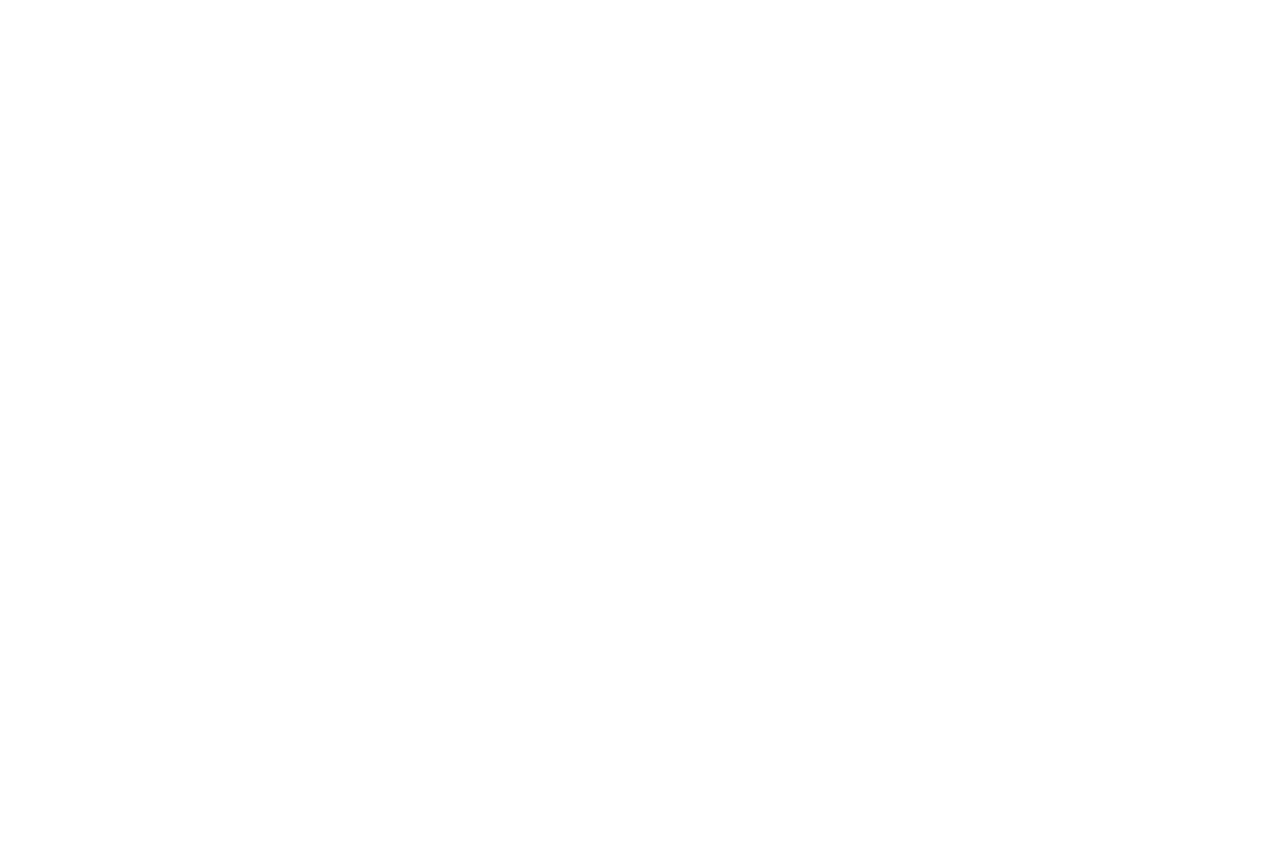
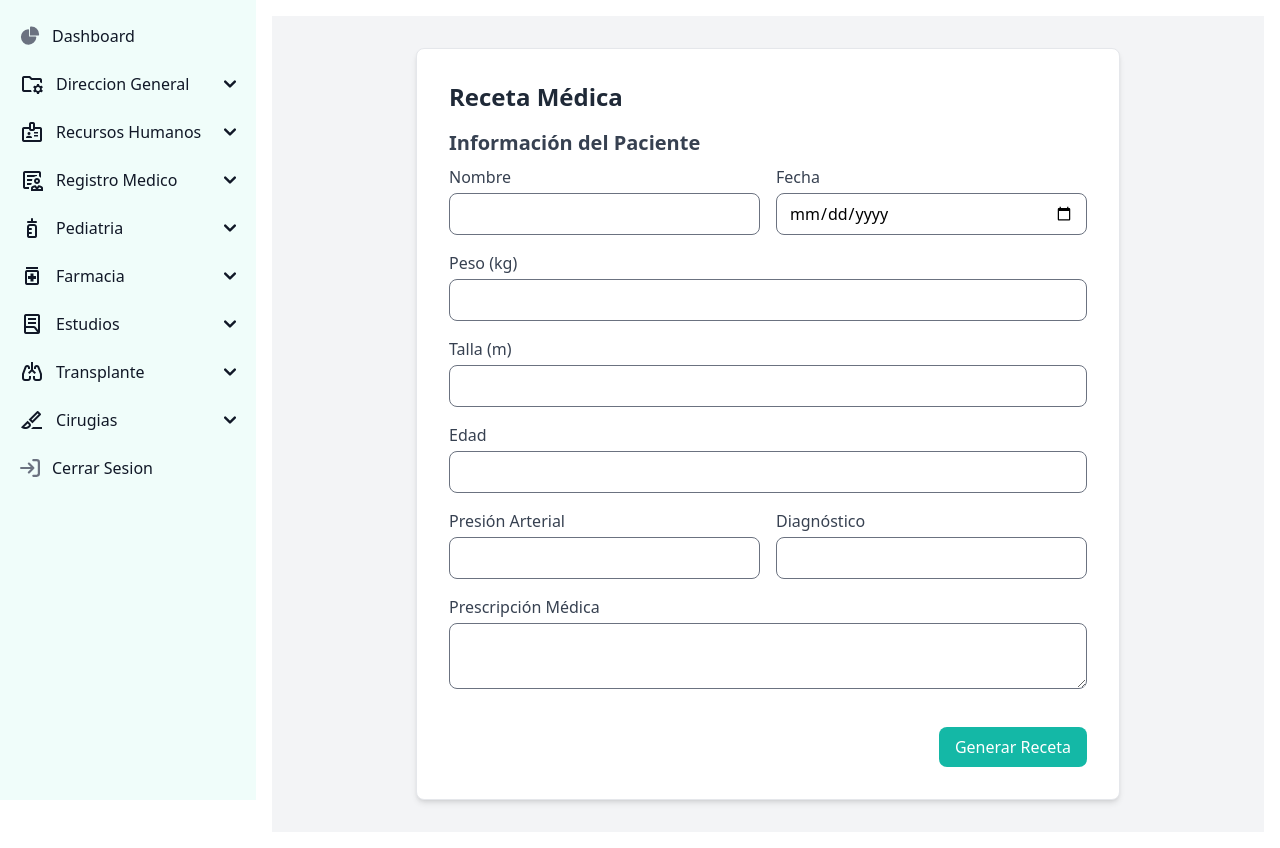
Before and after one commit to Husbam/hospital2.0, a Vue app in the folder Frontend/sitema-hospital/: page /receta in a window 1280 px wide. Before the commit this address had no page. Before the commit the page ends 800 px from the top, so only its background shows below. Built offline with nearby package versions, Linux system fonts and the light colour scheme.

Commit message:
creacion del modulo de resgitros medicos y citas

```diff
--- a/Frontend/sitema-hospital/src/components/dashboard.vue
+++ b/Frontend/sitema-hospital/src/components/dashboard.vue
@@ -93,7 +93,9 @@
                      <a href="#" class="flex items-center w-full p-2 text-gray-900 transition duration-75 rounded-lg pl-11 group hover:bg-gray-100 dark:text-white dark:hover:bg-gray-700">Expediente Medico</a>
                   </li>
                   <li>
+                     <RouterLink to="/receta">
                      <a href="#" class="flex items-center w-full p-2 text-gray-900 transition duration-75 rounded-lg pl-11 group hover:bg-gray-100 dark:text-white dark:hover:bg-gray-700">Recetas Medicas</a>
+                  </RouterLink>
                   </li>
             </ul>
          </li>
--- /dev/null
+++ b/Frontend/sitema-hospital/src/components/recetaMedica.vue
@@ -0,0 +1,61 @@
+<template>
+<div class="bg-gray-100 dark:bg-gray-900">
+    <div class="w-full max-w-3xl mx-auto p-8">
+        <div class="bg-white dark:bg-gray-800 p-8 rounded-lg shadow-md border dark:border-gray-700">
+            <h1 class="text-2xl font-bold text-gray-800 dark:text-white mb-4">Receta Médica</h1>
+
+            <!-- Información del Paciente -->
+            <div class="mb-6">
+                <h2 class="text-xl font-semibold text-gray-700 dark:text-white mb-2">Información del Paciente</h2>
+                <div class="grid grid-cols-2 gap-4">
+                    <div>
+                        <label for="nombre" class="block text-gray-700 dark:text-white mb-1">Nombre</label>
+                        <input type="text" id="nombre" class="w-full rounded-lg border py-2 px-3 dark:bg-gray-700 dark:text-white dark:border-none">
+                    </div>
+                    <div>
+                        <label for="fecha" class="block text-gray-700 dark:text-white mb-1">Fecha</label>
+                        <input type="date" id="fecha" class="w-full rounded-lg border py-2 px-3 dark:bg-gray-700 dark:text-white dark:border-none">
+                    </div>
+                </div>
+
+                <div class="mt-4">
+                    <label for="peso" class="block text-gray-700 dark:text-white mb-1">Peso (kg)</label>
+                    <input type="number" id="peso" class="w-full rounded-lg border py-2 px-3 dark:bg-gray-700 dark:text-white dark:border-none">
+                </div>
+
+                <div class="mt-4">
+                    <label for="talla" class="block text-gray-700 dark:text-white mb-1">Talla (m)</label>
+                    <input type="number" id="talla" class="w-full rounded-lg border py-2 px-3 dark:bg-gray-700 dark:text-white dark:border-none">
+                </div>
+
+                <div class="mt-4">
+                    <label for="edad" class="block text-gray-700 dark:text-white mb-1">Edad</label>
+                    <input type="number" id="edad" class="w-full rounded-lg border py-2 px-3 dark:bg-gray-700 dark:text-white dark:border-none">
+                </div>
+
+                <div class="grid grid-cols-2 gap-4 mt-4">
+                    <div>
+                        <label for="presion_arterial" class="block text-gray-700 dark:text-white mb-1">Presión Arterial</label>
+                        <input type="text" id="presion_arterial" class="w-full rounded-lg border py-2 px-3 dark:bg-gray-700 dark:text-white dark:border-none">
+                    </div>
+                    <div>
+                        <label for="diagnostico" class="block text-gray-700 dark:text-white mb-1">Diagnóstico</label>
+                        <input type="text" id="diagnostico" class="w-full rounded-lg border py-2 px-3 dark:bg-gray-700 dark:text-white dark:border-none">
+                    </div>
+                </div>
+
+                <div class="mt-4">
+                    <label for="prescripcion" class="block text-gray-700 dark:text-white mb-1">Prescripción Médica</label>
+                    <textarea id="prescripcion" class="w-full rounded-lg border py-2 px-3 dark:bg-gray-700 dark:text-white dark:border-none"></textarea>
+                </div>
+            </div>
+
+            <div class="mt-8 flex justify-end">
+                <button class="bg-teal-500 text-white px-4 py-2 rounded-lg hover:bg-teal-700 dark:bg-teal-600 dark:text-white dark:hover:bg-teal-900">Generar Receta</button>
+            </div>
+        </div>
+    </div>
+</div>
+
+
+</template>
--- a/Frontend/sitema-hospital/src/router/index.js
+++ b/Frontend/sitema-hospital/src/router/index.js
@@ -5,6 +5,7 @@ import registerUser from '../components/registerUser.vue'
 import dashboardView from '../components/dashboard.vue'
 import personasView from '../components/personas.vue'
 import usuariosView from '../components/usuarios.vue'
+import recetaMedica from '../components/recetaMedica.vue'
 
 const router = createRouter({
   history: createWebHistory(import.meta.env.BASE_URL),
@@ -23,9 +24,15 @@ const router = createRouter({
       path: '/dashboard',
       name: 'dasboard',
       component: dashboardView,
-      children:[{path: '/personas',name: 'personas',component: personasView}
+      children:[{path: '/personas',name: 'personas',component: personasView},
+        {
+          path:'/receta',
+          name:'receta',
+          component: recetaMedica
+        }
       ]
-    }
+    },
+
   ]
 })
 
```
Also changed, not shown: Frontend/sitema-hospital/src/components/registrosMedicos.vue (added, +22 -0 lines).
